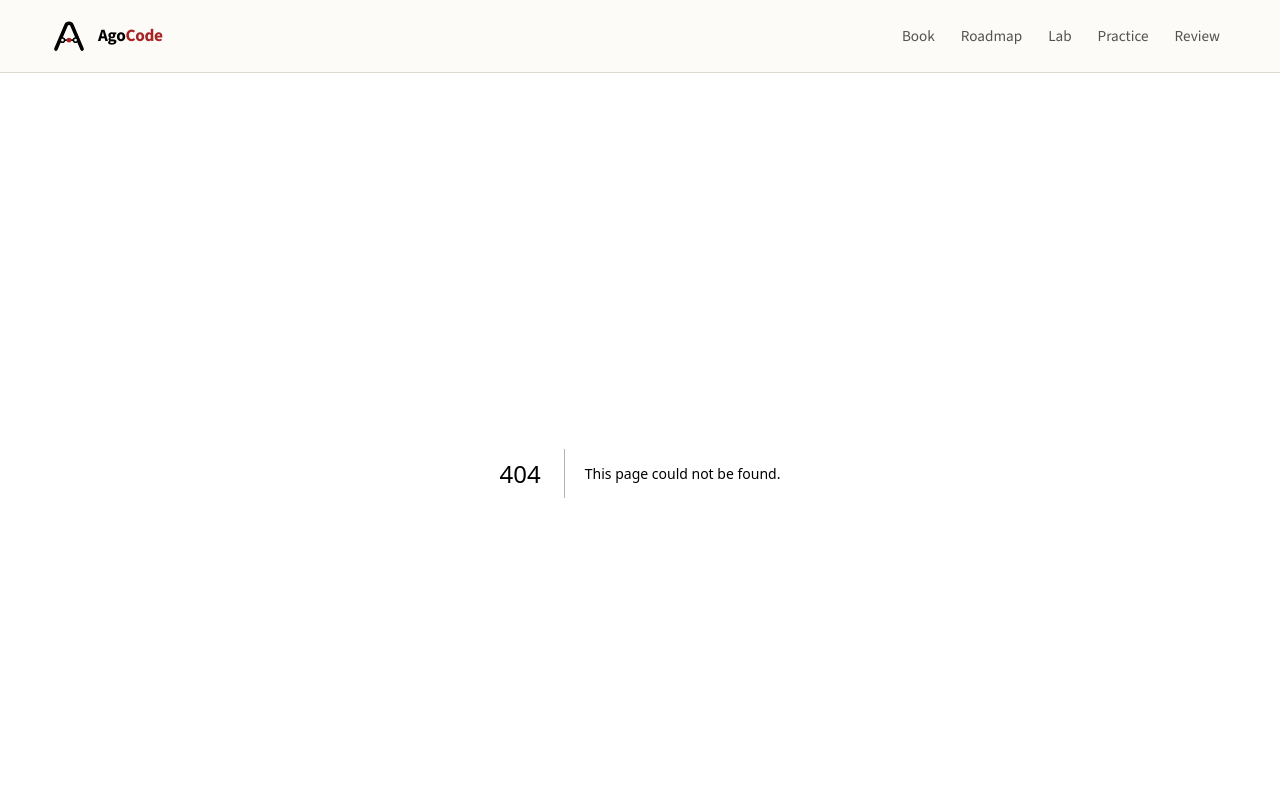
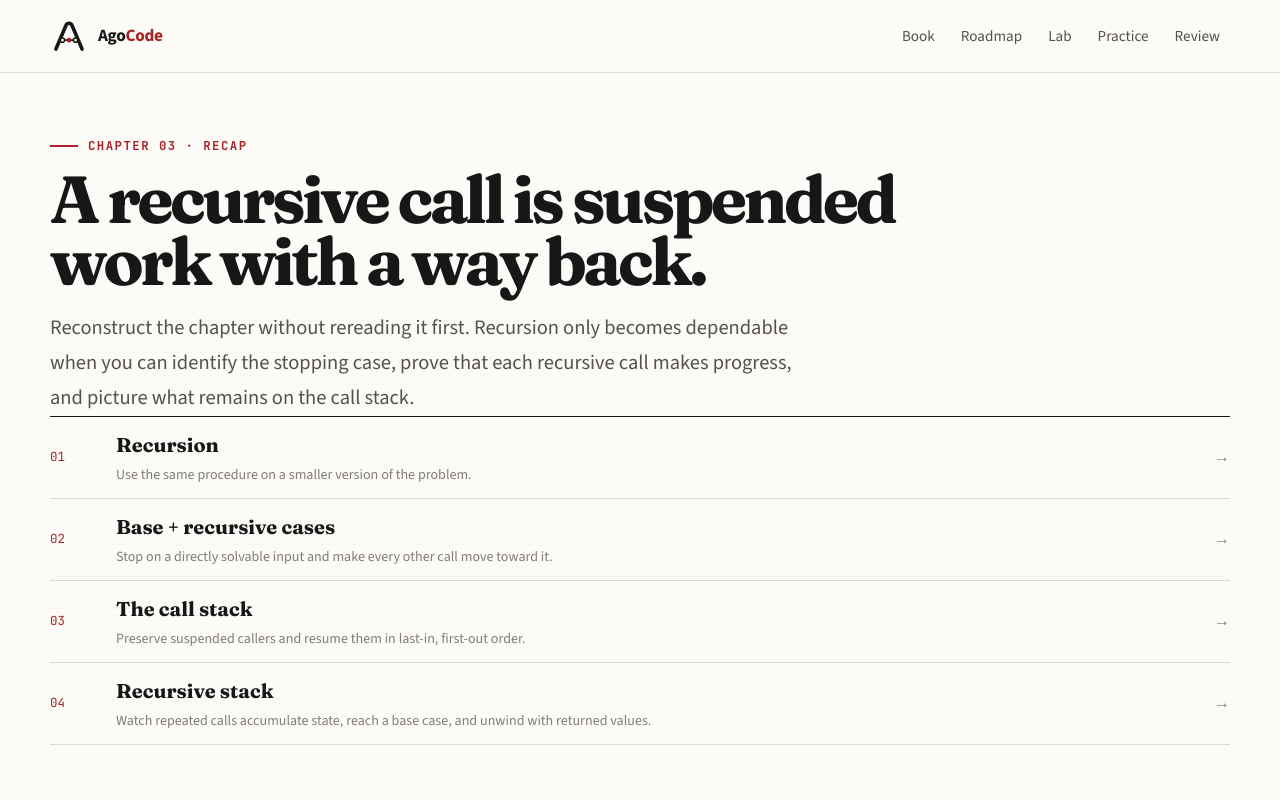
Before and after one commit to anatwork14/agocode, a Next.js app: page /learn/chapter-3-recap in a window 1280 px wide. Before the commit this address had no page. Shown: the top 800 px of the page. Built offline with nearby package versions, Linux system fonts and the light colour scheme.

Commit message:
feat: add Chapter 3 recap page

```diff
--- /dev/null
+++ b/app/learn/chapter-3-recap/page.tsx
@@ -0,0 +1,44 @@
+import Link from "next/link";
+import { ChapterThreeRecapCheck } from "@/components/recursion/ChapterThreeRecapCheck";
+
+export const metadata = { title: "Chapter 3 Recap" };
+
+const sequence = [
+  ["01", "Recursion", "Use the same procedure on a smaller version of the problem.", "/learn/recursion#idea"],
+  ["02", "Base + recursive cases", "Stop on a directly solvable input and make every other call move toward it.", "/learn/recursion#cases"],
+  ["03", "The call stack", "Preserve suspended callers and resume them in last-in, first-out order.", "/learn/recursion#stack"],
+  ["04", "Recursive stack", "Watch repeated calls accumulate state, reach a base case, and unwind with returned values.", "/learn/recursion#recursive-stack"],
+] as const;
+
+export default function ChapterThreeRecapPage() {
+  return (
+    <main className="page">
+      <div className="site-shell">
+        <div className="eyebrow">Chapter 03 · Recap</div>
+        <h1 className="editorial-title editorial-title--compact">A recursive call is suspended work with a way back.</h1>
+        <p className="lede">
+          Reconstruct the chapter without rereading it first. Recursion only becomes dependable when you can identify
+          the stopping case, prove that each recursive call makes progress, and picture what remains on the call stack.
+        </p>
+
+        <section className="section chapter-recap-map" aria-label="Chapter 3 learning sequence">
+          {sequence.map(([number, title, description, href]) => (
+            <Link href={href} className="chapter-recap-map__row" key={number}>
+              <span className="chapter-recap-map__number mono">{number}</span>
+              <div><strong>{title}</strong><p>{description}</p></div>
+              <span aria-hidden="true">→</span>
+            </Link>
+          ))}
+        </section>
+
+        <section className="section">
+          <ChapterThreeRecapCheck />
+          <div className="action-row">
+            <Link className="button" href="/learn/recursion">← Recursion</Link>
+            <Link className="button button--primary" href="/roadmap">Preview Divide & Conquer →</Link>
+          </div>
+        </section>
+      </div>
+    </main>
+  );
+}
```
